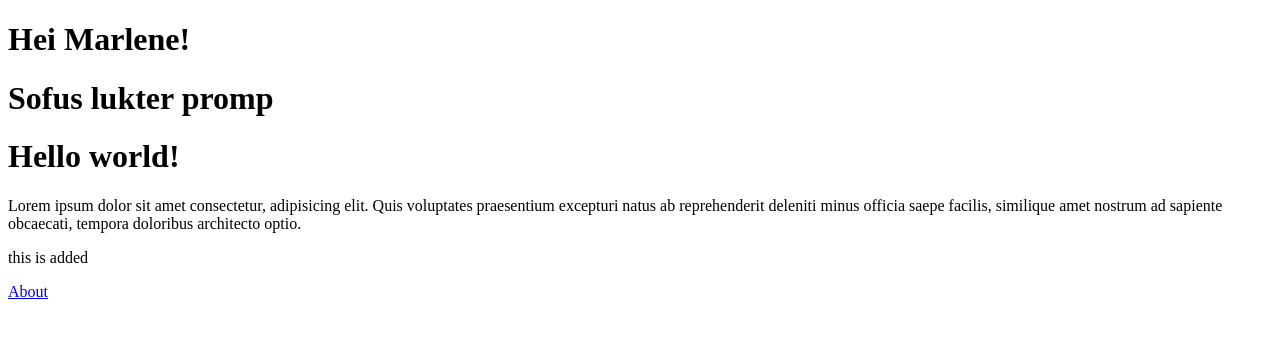
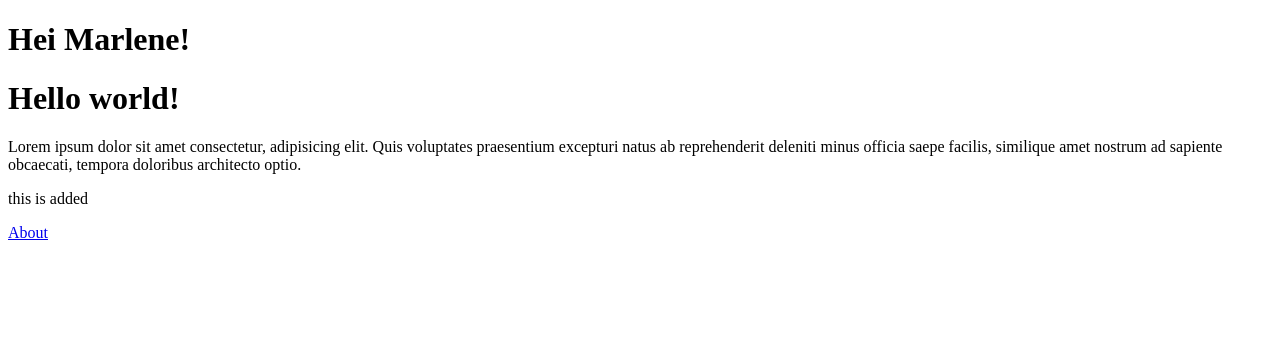
Before and after one commit to saka94/First-repo, a plain HTML site: page Index.html in a window 1280 px wide. Drawn offline with Linux system fonts and the light colour scheme.

Commit message:
Update Index.html

```diff
--- a/Index.html
+++ b/Index.html
@@ -9,7 +9,6 @@
 <body>
     <header></header>
     <h1>Hei Marlene!</h1>
-    <h1>Sofus lukter promp</h1>
     <main></main>
 <h1>Hello world!</h1>
    <p>Lorem ipsum dolor sit amet consectetur, adipisicing elit. Quis voluptates praesentium excepturi natus ab reprehenderit deleniti minus officia saepe facilis, similique amet nostrum ad sapiente obcaecati, tempora doloribus architecto optio.</p>
```
